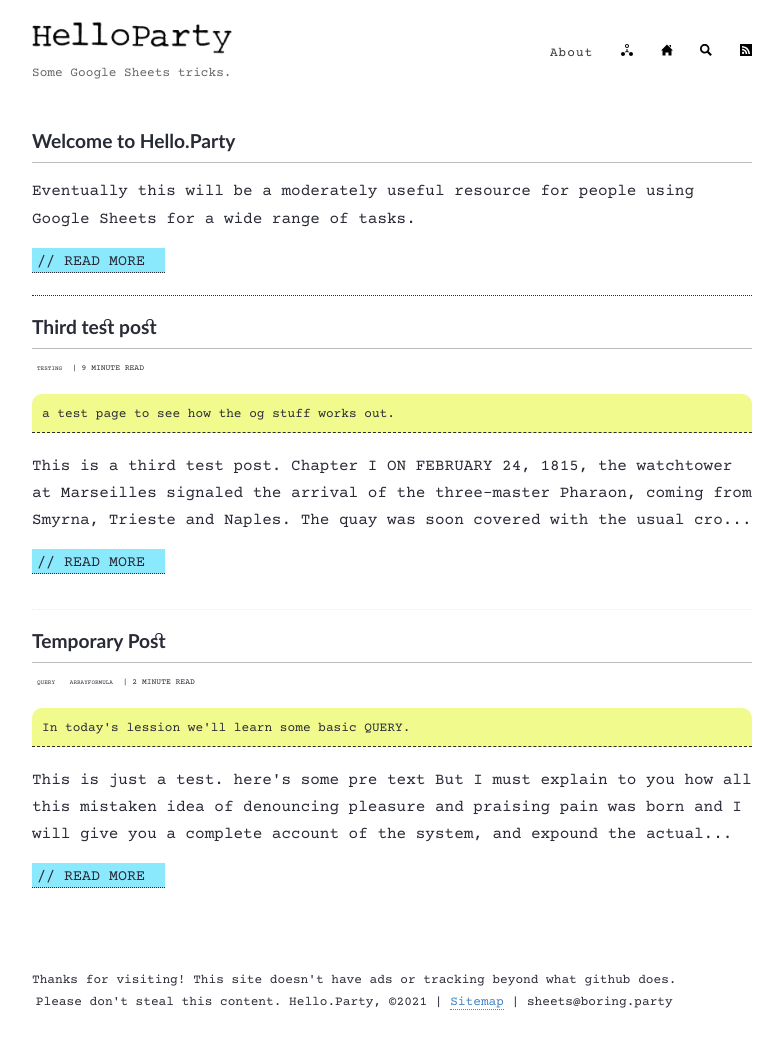
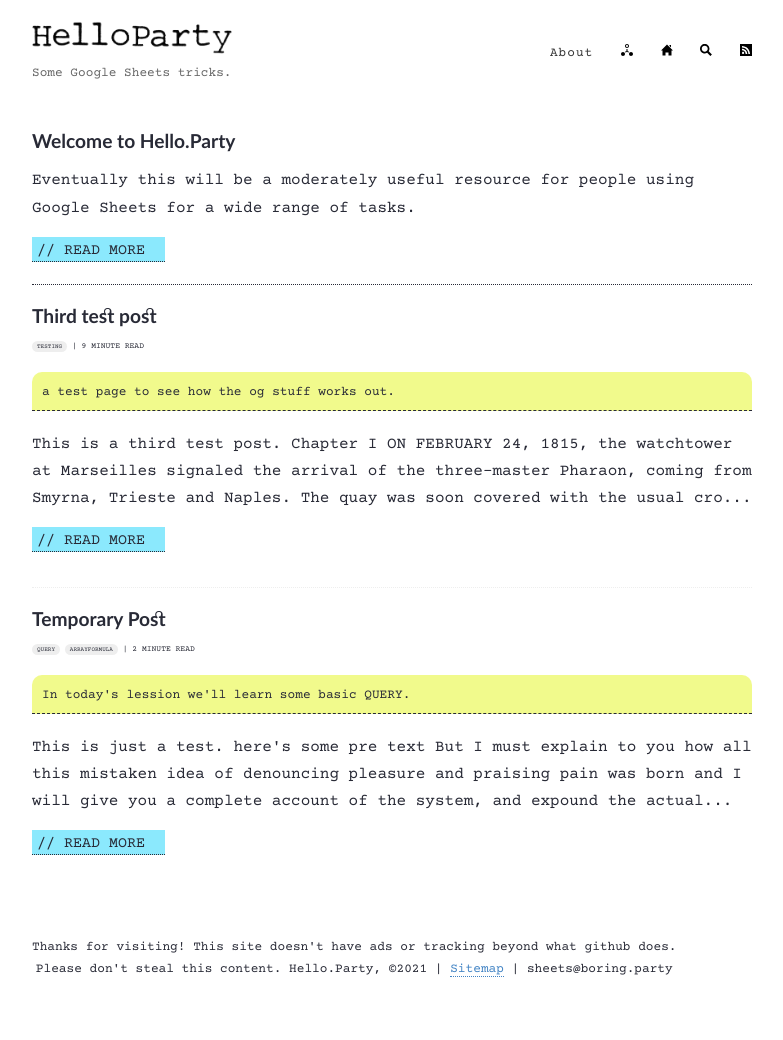
Before and after one commit to hello-party/hello-party-old.github.io, a Jekyll site: the page built from index.html, in a window 1280 px wide. Shown: the whole page, without its empty margins (248-1031 px from the left). Built offline with Jekyll 4.4.1, drawn with Linux system fonts in a browser that asks for light colours; the list of posts is cut into pages by our own code; after the commit the page ends 1007 px from its top, so only the background shows below that.

Commit message:
Update style.scss

```diff
--- a/assets/style.scss
+++ b/assets/style.scss
@@ -129,7 +129,7 @@ div#smallCategories, #smallCategories a {
 }
 
 #smallCategories a {
-    background: $white;
+    background: $lightGray;
     padding: 2px 5px;
     color: $black;
     border-radius: 10px;
@@ -570,8 +570,6 @@ body:after {
   font-kerning: auto;
   font-feature-settings: "kern","liga","dlig","hlig","cswh";
   line-height: 1.2;
-  border-bottom: 1px solid #282a3650;
-  padding: 0px 0px 10px 0px;
 }
 
 .post h1 a {
@@ -586,6 +584,11 @@ body:after {
   font-kerning: auto;
   font-feature-settings: "kern","liga","dlig","hlig","cswh";
   line-height: 1.2;
+}
+
+.page h2, .post h2 {
+  border-bottom: 1px solid #282a3650;
+  padding: 0px 0px 10px 0px;
 }
 
 .author_title{
```
